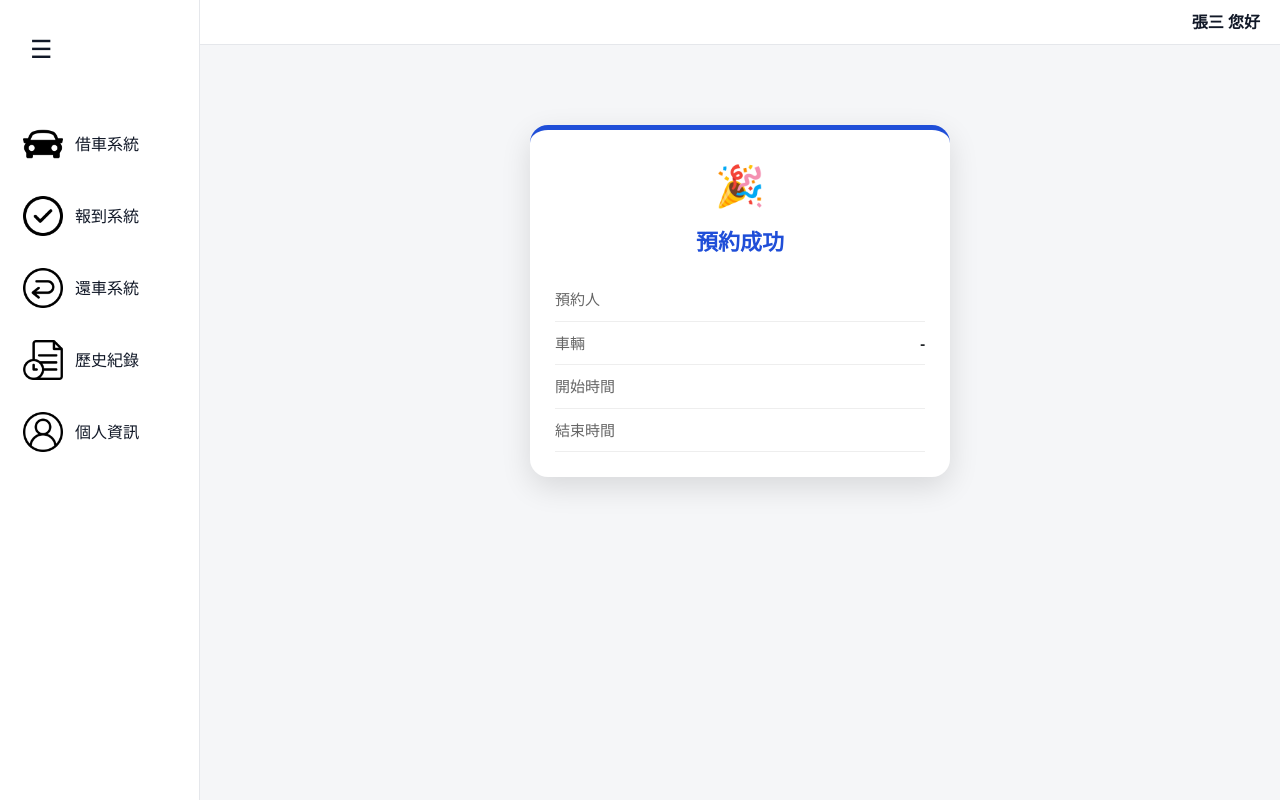
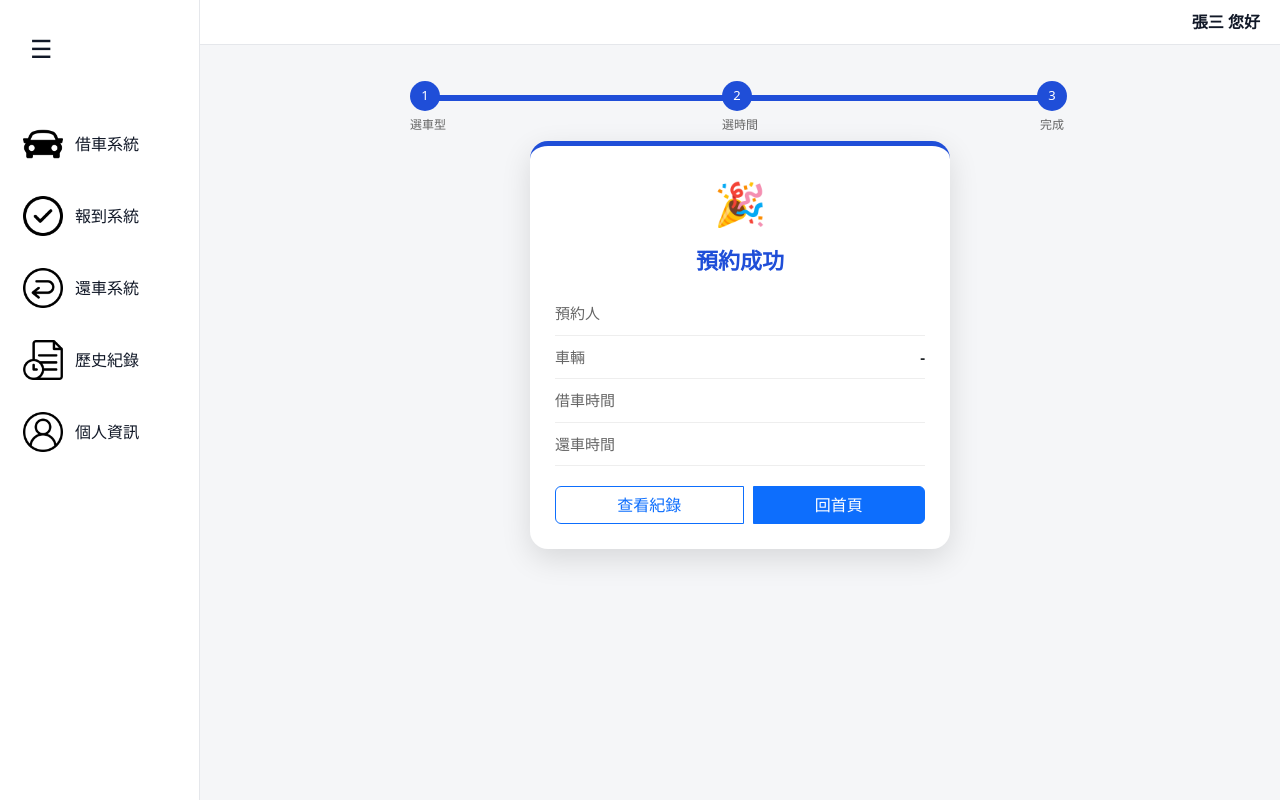
Before and after one commit to hyc-ib/booking_system, a Django app: template booking/templates/booking/reserve_success.html in a window 1280 px wide. Run offline with Django 5.2, Linux system fonts and the light colour scheme; the template is opened without the code that fills it, so the values that code supplies are empty.

Commit message:
feat(booking): unify and refactor progress bar UI across reservation steps

```diff
--- a/booking/templates/booking/reserve_success.html
+++ b/booking/templates/booking/reserve_success.html
@@ -2,9 +2,82 @@
 {% block content %}
 
 <style>
+/* =========================
+   PROGRESS（Step3）
+========================= */
+
+.progress-wrap {
+    display: flex;
+    justify-content: center;
+    margin: 30px 0;
+}
+
+.progress-container {
+    width: 60%;
+    min-width: 320px;
+    position: relative;
+}
+
+.progress-bg {
+    height: 6px;
+    background: #e5e7eb;
+    border-radius: 999px;
+}
+
+.progress-fill {
+    height: 6px;
+    width: 100%;   /* ⭐ Success = 100% */
+    background: #1f4ed8;
+    border-radius: 999px;
+    position: absolute;
+    top: 0;
+    left: 0;
+}
+
+.steps {
+    position: absolute;
+    top: -14px;
+    left: 0;
+    right: 0;
+}
+
+.step {
+    position: absolute;
+    transform: translateX(-50%);
+    text-align: center;
+}
+
+.step-1 { left: 0%; }
+.step-2 { left: 50%; }
+.step-3 { left: 100%; }
+
+.circle {
+    width: 30px;
+    height: 30px;
+    border-radius: 50%;
+    background: #1f4ed8;
+    color: white;
+    font-size: 13px;
+
+    display: flex;
+    align-items: center;
+    justify-content: center;
+}
+
+.step small {
+    display: block;
+    margin-top: 5px;
+    font-size: 12px;
+    color: #666;
+}
+
+/* =========================
+   SUCCESS CARD
+========================= */
+
 .success-card {
     max-width: 420px;
-    margin: 60px auto;
+    margin: 40px auto;
     background: white;
     border-radius: 18px;
     padding: 25px;
@@ -18,7 +91,13 @@
     font-size: 22px;
     font-weight: bold;
     color: #1f4ed8;
-    margin-bottom: 20px;
+    margin-bottom: 15px;
+}
+
+.success-icon {
+    text-align: center;
+    font-size: 42px;
+    margin-bottom: 10px;
 }
 
 .row-item {
@@ -37,13 +116,55 @@
     font-weight: bold;
 }
 
-.success-icon {
-    text-align: center;
-    font-size: 40px;
-    margin-bottom: 10px;
+/* 按鈕 */
+.btn-group {
+    margin-top: 20px;
+    display: flex;
+    gap: 10px;
+}
+
+.btn {
+    flex: 1;
+}
+
+/* mobile */
+@media (max-width: 768px) {
+    .progress-container {
+        width: 90%;
+    }
 }
 </style>
 
+<!-- ===== Progress（STEP3）===== -->
+<div class="progress-wrap">
+    <div class="progress-container">
+
+        <div class="progress-bg"></div>
+        <div class="progress-fill"></div>
+
+        <div class="steps">
+
+            <div class="step step-1">
+                <div class="circle">1</div>
+                <small>選車型</small>
+            </div>
+
+            <div class="step step-2">
+                <div class="circle">2</div>
+                <small>選時間</small>
+            </div>
+
+            <div class="step step-3">
+                <div class="circle">3</div>
+                <small>完成</small>
+            </div>
+
+        </div>
+
+    </div>
+</div>
+
+<!-- ===== SUCCESS CARD ===== -->
 <div class="success-card">
 
     <div class="success-icon">🎉</div>
@@ -67,13 +188,19 @@
     </div>
 
     <div class="row-item">
-        <div class="label">開始時間</div>
+        <div class="label">借車時間</div>
         <div class="value">{{ start_time }}</div>
     </div>
 
     <div class="row-item">
-        <div class="label">結束時間</div>
+        <div class="label">還車時間</div>
         <div class="value">{{ end_time }}</div>
+    </div>
+
+    <!-- CTA -->
+    <div class="btn-group">
+        <a href="/history/" class="btn btn-outline-primary">查看紀錄</a>
+        <a href="/" class="btn btn-primary">回首頁</a>
     </div>
 
 </div>
```
Also changed, not shown: booking/templates/booking/reserve_step1.html (+89 -94 lines), booking/templates/booking/reserve_step2.html (+88 -55 lines).
